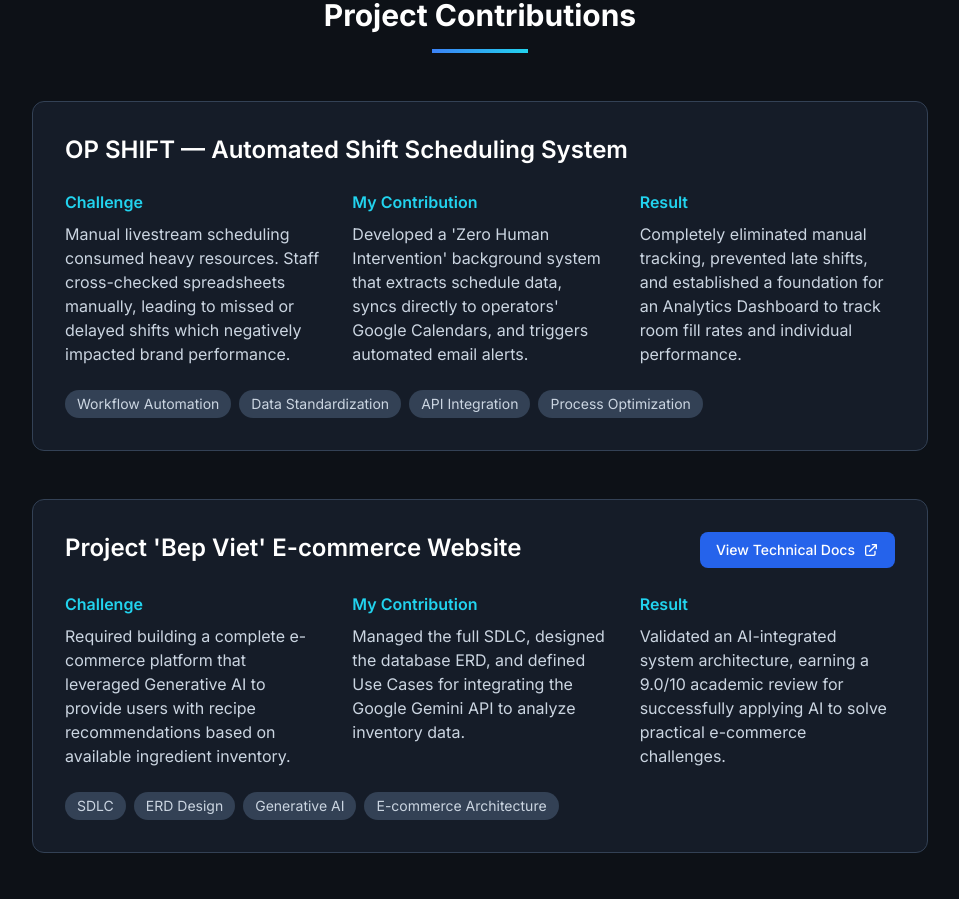
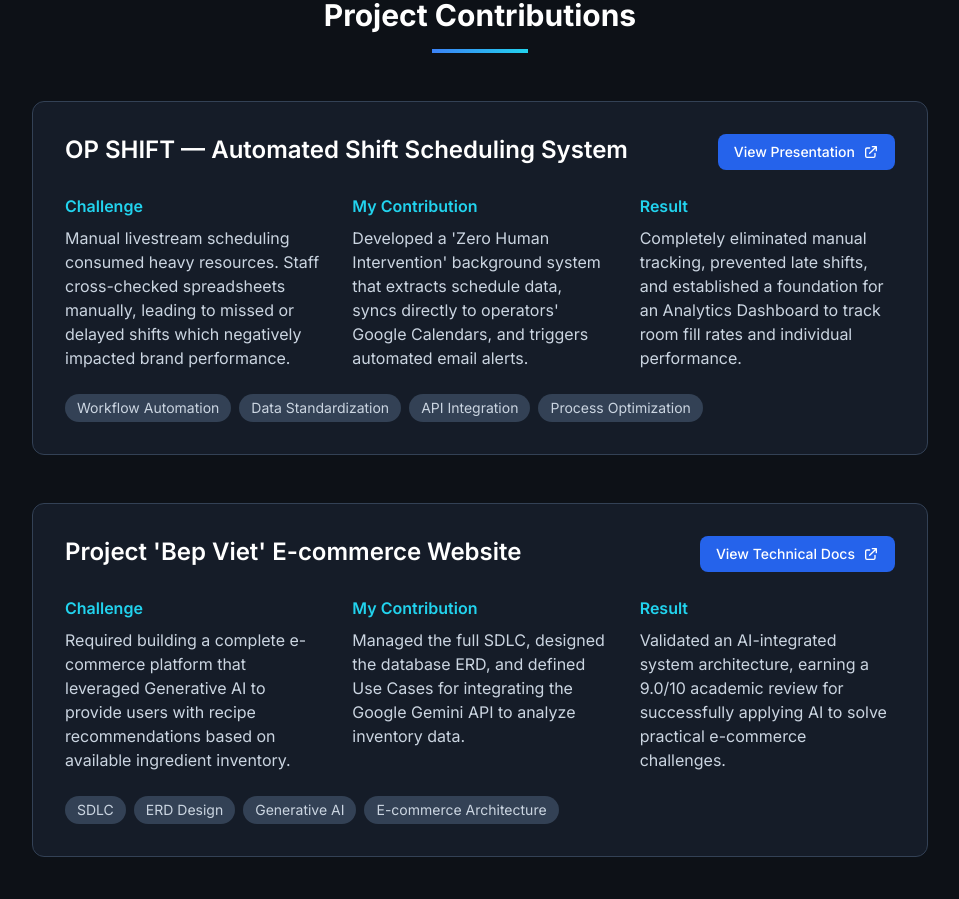
Before and after one commit to ondynguyen411/portfolio-nguyen-tuan-dat, a React (Vite) app: page / in a window 1280 px wide. Shown: the part 2900-3799 px from the top of the page, without its empty margins (160-1119 px from the left). Built offline with nearby package versions, Linux system fonts and the light colour scheme.

Commit message:
Update Projects.jsx

```diff
--- a/src/components/Projects.jsx
+++ b/src/components/Projects.jsx
@@ -50,8 +50,9 @@ const projectsData = [
         contribution: "Developed a 'Zero Human Intervention' background system that extracts schedule data, syncs directly to operators' Google Calendars, and triggers automated email alerts.",
         result: "Completely eliminated manual tracking, prevented late shifts, and established a foundation for an Analytics Dashboard to track room fill rates and individual performance.",
         skills: ["Workflow Automation", "Data Standardization", "API Integration", "Process Optimization"],
-        link: "",
-        buttonText: ""
+        // ADD THESE TWO LINES:
+        link: `${import.meta.env.BASE_URL}documents/OP_SHIFT_Presentation.pdf`,
+        buttonText: "View Presentation"
     },
     {
         title: "Project 'Bep Viet' E-commerce Website",
```
